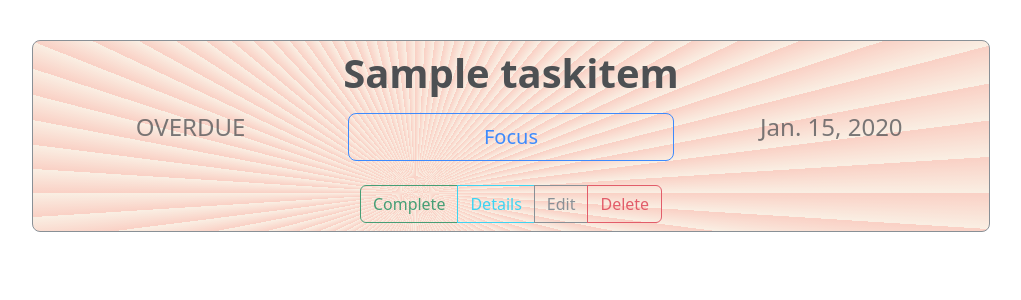
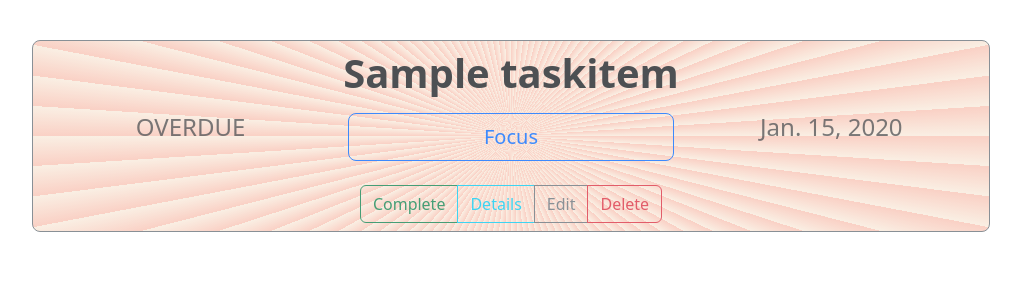
Before and after one commit to SlyPuffin/shoochoo, a Django app: page / in a window 1280 px wide. Shown: the part 76-376 px from the top of the page, without its empty margins (129-1150 px from the left). Run offline with Django 4.2, Linux system fonts and the light colour scheme; a user stored in the database is signed in; tables that the repository leaves empty hold one stand-in row (values such as "Sample post"); parts of the project's set-up code (start-up, migrations or seed data) failed here and were passed over.

Commit message:
Changed CSS background pattern to centered

```diff
--- a/static/css/base.css
+++ b/static/css/base.css
@@ -53,7 +53,7 @@
   background-color: rgb(229, 229, 247);
   opacity: 0.8;
   background-image: repeating-conic-gradient(
-    at 40% 80%,
+    at 50% 50%,
     rgb(0, 255, 38, 0.2) 0%,
     rgb(191, 255, 200, 0.2) 1%
   );
@@ -62,7 +62,7 @@
   background-color: rgb(247, 247, 229);
   opacity: 0.8;
   background-image: repeating-conic-gradient(
-    at 40% 80%,
+    at 50% 50%,
     rgba(255, 0, 0, 0.2) 0%,
     rgba(255, 191, 191, 0.2) 1%
   );
```
